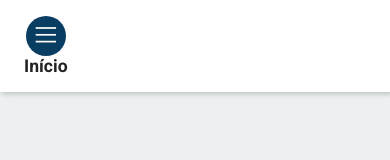
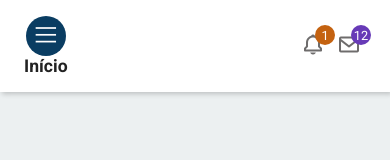
Before and after one commit to pablogeokar/nextjs-sc-dashboard, a Next.js app: page / in a window 390 px wide. Shown: the top 160 px of the page. Built offline with nearby package versions, Linux system fonts and the light colour scheme.

Commit message:
Melhorando a responsividade e início do desenvolvimento do componente Badge

```diff
--- a/config/sidebar.json
+++ b/config/sidebar.json
@@ -11,12 +11,10 @@
     "subMenu": [
       {
         "path": "#",
-        "iconClass": "las la-users",
         "label": "Clientes"
       },
       {
         "path": "#",
-        "iconClass": "las la-users",
         "label": "Empresas"
       }
     ]
@@ -33,12 +31,10 @@
     "subMenu": [
       {
         "path": "#",
-        "iconClass": "las la-users",
         "label": "ICMS"
       },
       {
         "path": "#",
-        "iconClass": "las la-users",
         "label": "ISS"
       }
     ]
--- a/src/components/Header/index.tsx
+++ b/src/components/Header/index.tsx
@@ -6,11 +6,16 @@ interface IHeaderProps {
   isToggle?: boolean
 }
 
+interface IBadgeProps {
+  color?: string
+}
+
 const Container = styled.header<IHeaderProps>`
   --sidebar-width:  ${({ theme }) => theme.sidebar.width} ;
 
   display: flex;
   justify-content: space-between;
+  align-items: center;
   padding: 1rem 1.5rem;
   background-color: #fff;
   box-shadow: 2px 2px 5px rgba(0, 0, 0, 0.2);
@@ -31,6 +36,12 @@ const Container = styled.header<IHeaderProps>`
     }
   }
 
+  .badges{
+      display: flex;
+      flex-direction: row;
+      margin-right: 5px;
+    }
+
   @media only screen and (max-width: 1200px) {
     h2{
       position: relative;
@@ -41,8 +52,10 @@ const Container = styled.header<IHeaderProps>`
   }
 
   @media only screen and (max-width: 768px) {
-    width: 100% !important;
-    left: 0 !important;
+    //width: 100% !important;
+    //left: 0 !important;
+    left: ${props => props.isToggle ? '78px' : '0'};
+    width: ${props => props.isToggle ? `calc(100vw - 78px)` : '100%'};
 
     div{
       flex-direction: column;
@@ -54,6 +67,39 @@ const Container = styled.header<IHeaderProps>`
     }
   }
   `
+const Badge = styled.div<IBadgeProps>`
+    //display: flex;
+    margin-left: 12px;
+
+    a {
+      position: relative;
+    }
+
+    i{
+      font-size: 1.5rem;
+      color: #5e5c5ce6;
+      z-index: 100;
+    }
+
+    span{
+      display: flex ;
+      justify-content: center;
+      align-items: center;
+      color: #fff;
+      position: absolute;
+      font-size: .8rem;
+      font-weight: lighter;
+      top: -8px;
+      right: -10px;
+      width: 20px;
+      height: 20px;
+      border-radius: 50%;
+      background-color: ${(props) => props.color};
+    }
+
+
+
+  `
 
 export default function Header() {
   const { isToggle } = useGlobal()
@@ -63,6 +109,20 @@ export default function Header() {
         <ButtonToggleMenu />
         <h2>Início</h2>
       </div>
+      <div className="badges">
+        <Badge color='#c46210'>
+          <a href="">
+            <i className='bx bx-bell' ></i>
+            <span>1</span>
+          </a>
+        </Badge>
+        <Badge color='#673ab7'>
+          <a href="">
+            <i className='bx bx-envelope'></i>
+            <span>12</span>
+          </a>
+        </Badge>
+      </div>
     </Container>
   )
 }
--- a/src/components/Sidebar/index.tsx
+++ b/src/components/Sidebar/index.tsx
@@ -17,7 +17,7 @@ export default function Sidebar() {
 
         <div className="logo-details">
           <i className='bx bxl-c-plus-plus'></i>
-          <span className="logo_name">CodingLab</span>
+          <span className="logo_name">CarteiraNET</span>
         </div>
 
         <ul className="nav-links">
--- a/src/components/Sidebar/styles.ts
+++ b/src/components/Sidebar/styles.ts
@@ -196,8 +196,7 @@ export const Container = styled.div<ISidebarProps>`
 .sidebar .profile-details .profile_name,
 .sidebar .profile-details .job{
   color: #fff;
-  font-size: 18px;
-  font-weight: 500;
+  font-size: 16px;
   white-space: nowrap;
 }
 .sidebar.close .profile-details i,
@@ -311,7 +310,10 @@ export const Container = styled.div<ISidebarProps>`
 
   @media only screen and (max-width: 768px) {
     .sidebar{
-      left: -78px;
+       left: -78px;
+    }
+    .sidebar.close{
+       left: 0;
     }
   }
 `
```
Also changed, not shown: 1 other file (tests, documents, lock files or other folders).
